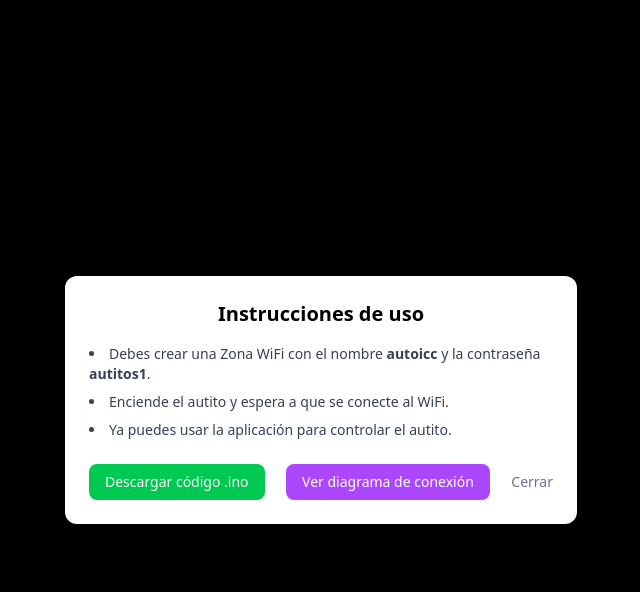
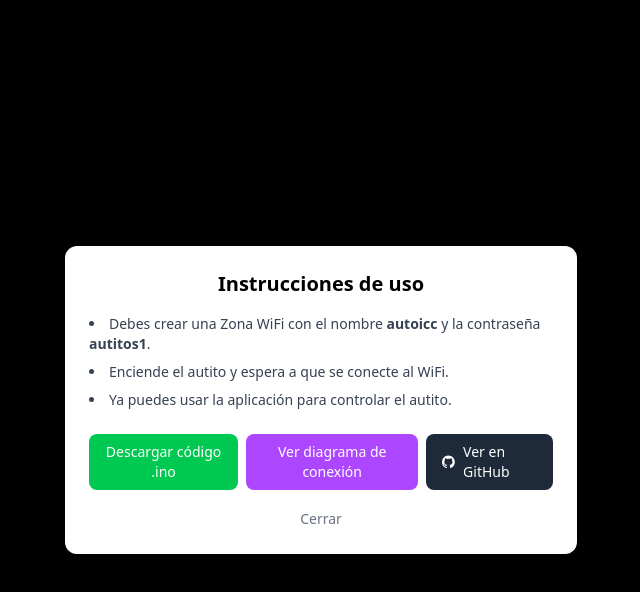
Before and after one commit to ktax06/autitos, a Vue app: page / in a window 1280 px wide. Both pictures are taken after a click on the button "Ayuda e instrucciones". Shown: the top 592 px of the page, without its empty margins (319-959 px from the left). Built offline with nearby package versions, Linux system fonts and the light colour scheme; no server answers.

Commit message:
Add GitHub link to car control component and adjust button styling

```diff
--- a/src/components/carControl.vue
+++ b/src/components/carControl.vue
@@ -92,9 +92,23 @@
           >
             Ver diagrama de conexión
           </button>
+          <a
+            href="https://github.com/ktax06/autitos#"
+            target="_blank"
+            rel="noopener noreferrer"
+            class="inline-flex items-center space-x-2 bg-gray-800 hover:bg-gray-900 text-white px-4 py-2 rounded-lg text-sm transition-colors"
+          >
+            <svg class="w-4 h-4" fill="currentColor" viewBox="0 0 20 20">
+              <path fill-rule="evenodd" d="M10 0C4.477 0 0 4.484 0 10.017c0 4.425 2.865 8.18 6.839 9.504.5.092.682-.217.682-.483 0-.237-.008-.868-.013-1.703-2.782.605-3.369-1.343-3.369-1.343-.454-1.158-1.11-1.466-1.11-1.466-.908-.62.069-.608.069-.608 1.003.07 1.531 1.032 1.531 1.032.892 1.53 2.341 1.088 2.91.832.092-.647.35-1.088.636-1.338-2.22-.253-4.555-1.113-4.555-4.951 0-1.093.39-1.988 1.029-2.688-.103-.253-.446-1.272.098-2.65 0 0 .84-.27 2.75 1.026A9.564 9.564 0 0110 4.844c.85.004 1.705.115 2.504.337 1.909-1.296 2.747-1.027 2.747-1.027.546 1.379.203 2.398.1 2.651.64.7 1.028 1.595 1.028 2.688 0 3.848-2.339 4.695-4.566 4.942.359.31.678.921.678 1.856 0 1.338-.012 2.419-.012 2.747 0 .268.18.58.688.482A10.019 10.019 0 0020 10.017C20 4.484 15.522 0 10 0z" clip-rule="evenodd"></path>
+            </svg>
+            <span>Ver en GitHub</span>
+          </a>
+        </div>
+
+        <div class="mt-4 text-center">
           <button
             @click="showHelp = false"
-            class="text-gray-500 hover:text-black text-sm mt-2 sm:mt-0"
+            class="text-gray-500 hover:text-black text-sm"
           >
             Cerrar
           </button>
```
